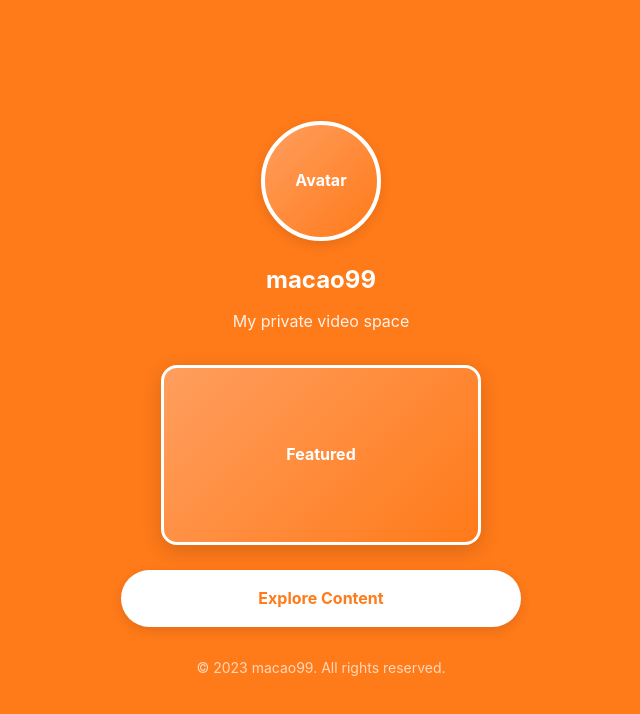
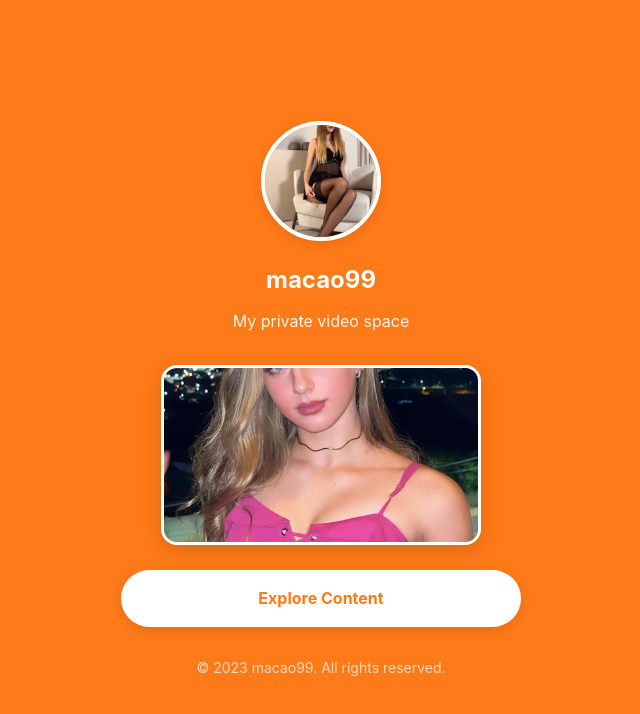
Before and after one commit to jesusyates/tk_paofen, a plain HTML site: page index.html in a window 1280 px wide. Shown: the whole page, without its empty margins (319-959 px from the left). Drawn offline with Linux system fonts and the light colour scheme.

Commit message:
Update index.html

```diff
--- a/index.html
+++ b/index.html
@@ -202,10 +202,10 @@
                     img: document.getElementById('avatarImg'),
                     text: document.getElementById('avatarText'),
                     paths: [
-                        'images/1.jpg',
-                        './images/1.jpg',
-                        '1.jpg',
-                        './1.jpg'
+                        'images/111.jpg',
+                        './images/111.jpg',
+                        '111.jpg',
+                        './111.jpg'
                     ]
                 },
                 content: {
@@ -213,10 +213,10 @@
                     img: document.getElementById('contentImg'),
                     text: document.getElementById('imageText'),
                     paths: [
-                        'images/2.jpg',
-                        './images/2.jpg',
-                        '2.jpg',
-                        './2.jpg'
+                        'images/222.jpg',
+                        './images/222.jpg',
+                        '222.jpg',
+                        './222.jpg'
                     ]
                 }
             };
```
